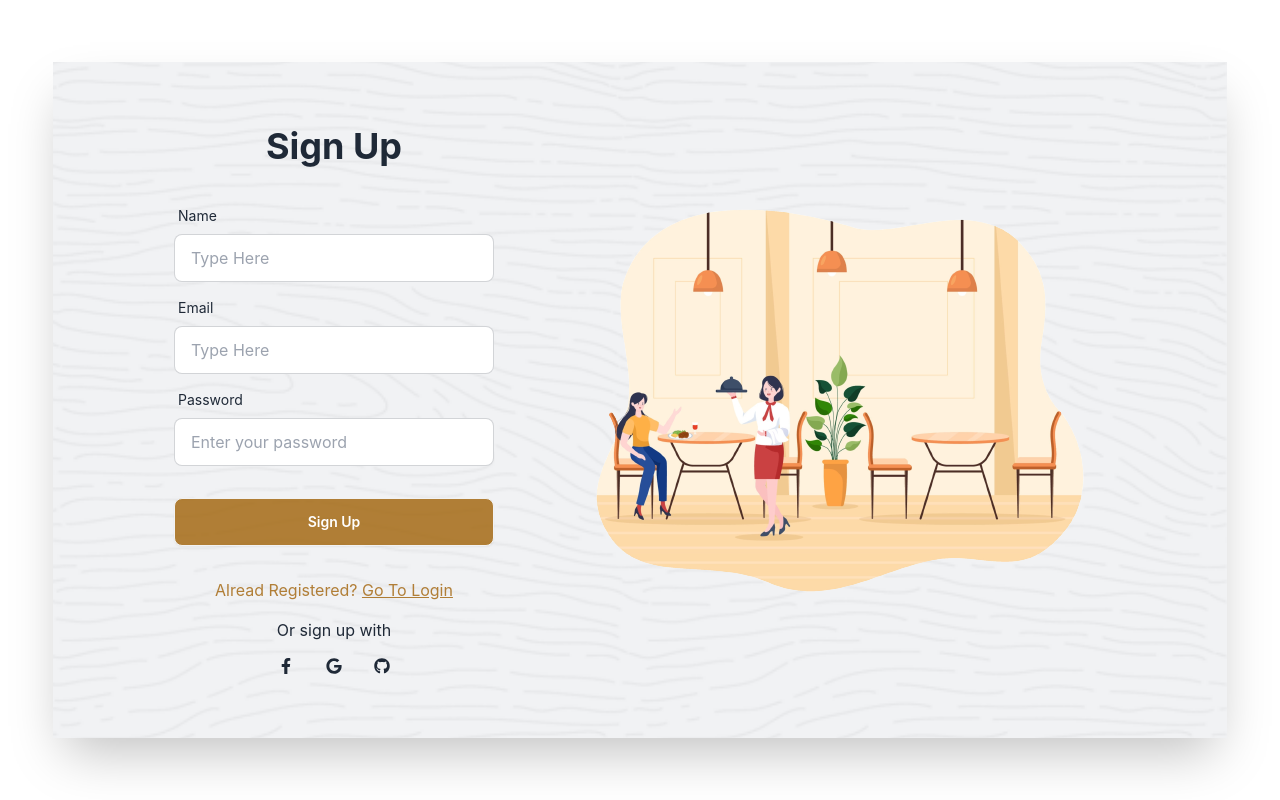
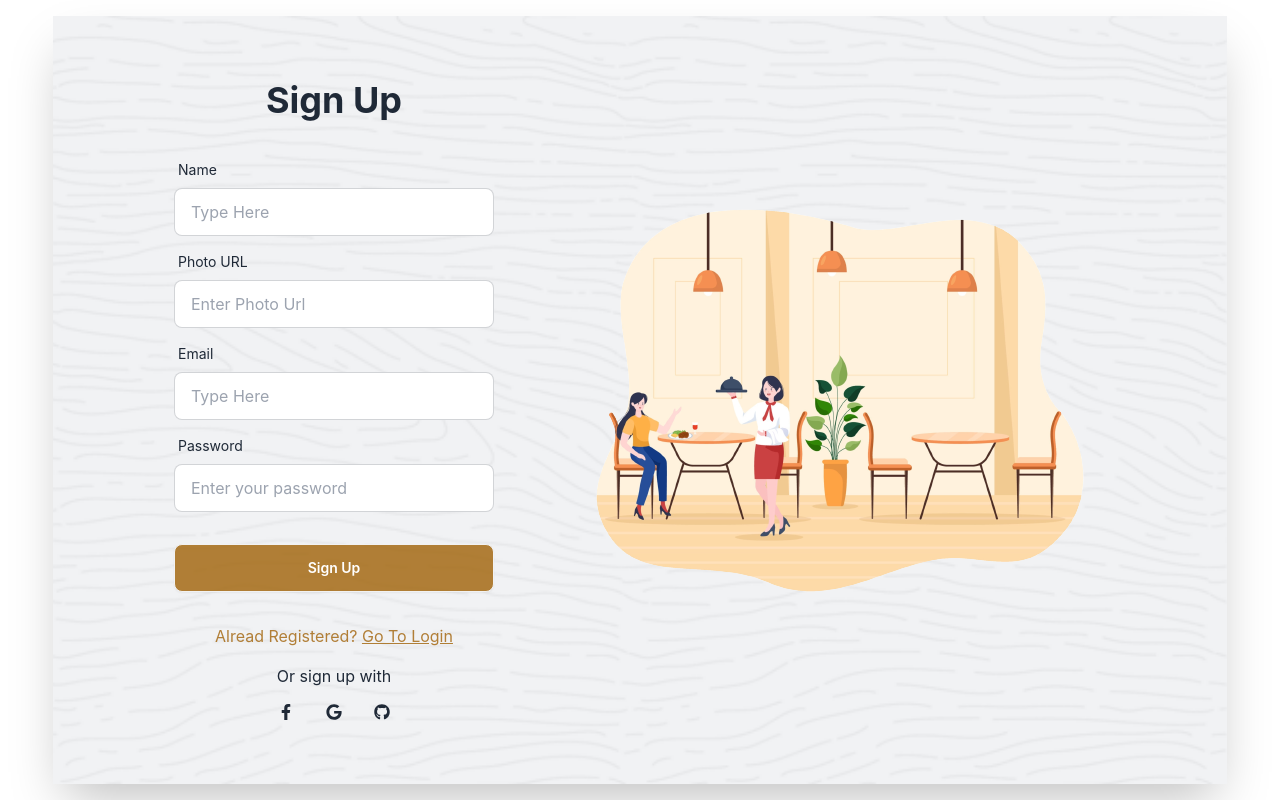
Before and after one commit to ratul0407/bistro-boss-client, a React (Vite) app: page /sign-up in a window 1280 px wide. Built offline with nearby package versions, Linux system fonts and the light colour scheme; no server answers.

Commit message:
module 66 done

```diff
--- a/src/pages/authentication/SignUp.jsx
+++ b/src/pages/authentication/SignUp.jsx
@@ -1,16 +1,19 @@
-import { Link } from "react-router-dom";
+import { Link, useNavigate } from "react-router-dom";
 import authenticationImg from "../../assets/others/authentication2.png";
 import { FaFacebookF, FaGithub, FaGoogle } from "react-icons/fa";
 import { useForm } from "react-hook-form";
 import { Helmet } from "react-helmet-async";
 import { useContext } from "react";
 import { AuthContext } from "../../providers/AuthProvider";
+import Swal from "sweetalert2";
 function SignUp() {
-  const { createUser } = useContext(AuthContext);
+  const navigate = useNavigate();
+  const { createUser, updateUserProfile } = useContext(AuthContext);
   const {
     register,
     handleSubmit,
     watch,
+    reset,
     formState: { errors },
   } = useForm();
 
@@ -18,6 +21,17 @@ function SignUp() {
     console.log(data);
     createUser(data.email, data.password).then((res) => {
       console.log(res);
+      updateUserProfile(data.name, data.photo)
+        .then(() => {
+          console.log("User Profile Info Updated");
+          Swal.fire({
+            icon: "success",
+            title: "Success",
+            text: "Sign In successful",
+          });
+          navigate("/");
+        })
+        .catch((err) => console.log(err));
     });
   };
   return (
@@ -49,6 +63,17 @@ function SignUp() {
                 {errors.name && (
                   <span className="text-red-500 text-xs">Name is required</span>
                 )}
+              </div>
+              <div className="form-control">
+                <label className="label">
+                  <span className="label-text">Photo URL</span>
+                </label>
+                <input
+                  type="url"
+                  placeholder="Enter Photo Url"
+                  {...register("photo", { required: true })}
+                  className="input input-bordered"
+                />
               </div>
               <div className="form-control">
                 <label className="label">
--- a/src/pages/shared/Navbar.jsx
+++ b/src/pages/shared/Navbar.jsx
@@ -56,6 +56,7 @@ function Navbar() {
         </li>
       ) : (
         <li>
+          <span>{user?.displayName}</span>
           <button
             onClick={handleLogOut}
             className="btn bg-yellow-500 text-white border-none outline-yellow-900"
--- a/src/providers/AuthProvider.jsx
+++ b/src/providers/AuthProvider.jsx
@@ -3,6 +3,7 @@ import {
   onAuthStateChanged,
   signInWithEmailAndPassword,
   signOut,
+  updateProfile,
 } from "firebase/auth";
 import { createContext, useEffect, useState } from "react";
 import auth from "../firebase/firebase.config";
@@ -20,6 +21,14 @@ function AuthProvider({ children }) {
   const signInUser = (email, password) => {
     setLoading(true);
     return signInWithEmailAndPassword(auth, email, password);
+  };
+
+  const updateUserProfile = (name, photo) => {
+    setLoading(true);
+    return updateProfile(auth.currentUser, {
+      displayName: name,
+      photoURL: photo,
+    });
   };
 
   const logOut = () => {
@@ -41,6 +50,7 @@ function AuthProvider({ children }) {
     createUser,
     signInUser,
     logOut,
+    updateUserProfile,
   };
   return (
     <AuthContext.Provider value={authInfo}>{children}</AuthContext.Provider>
```
